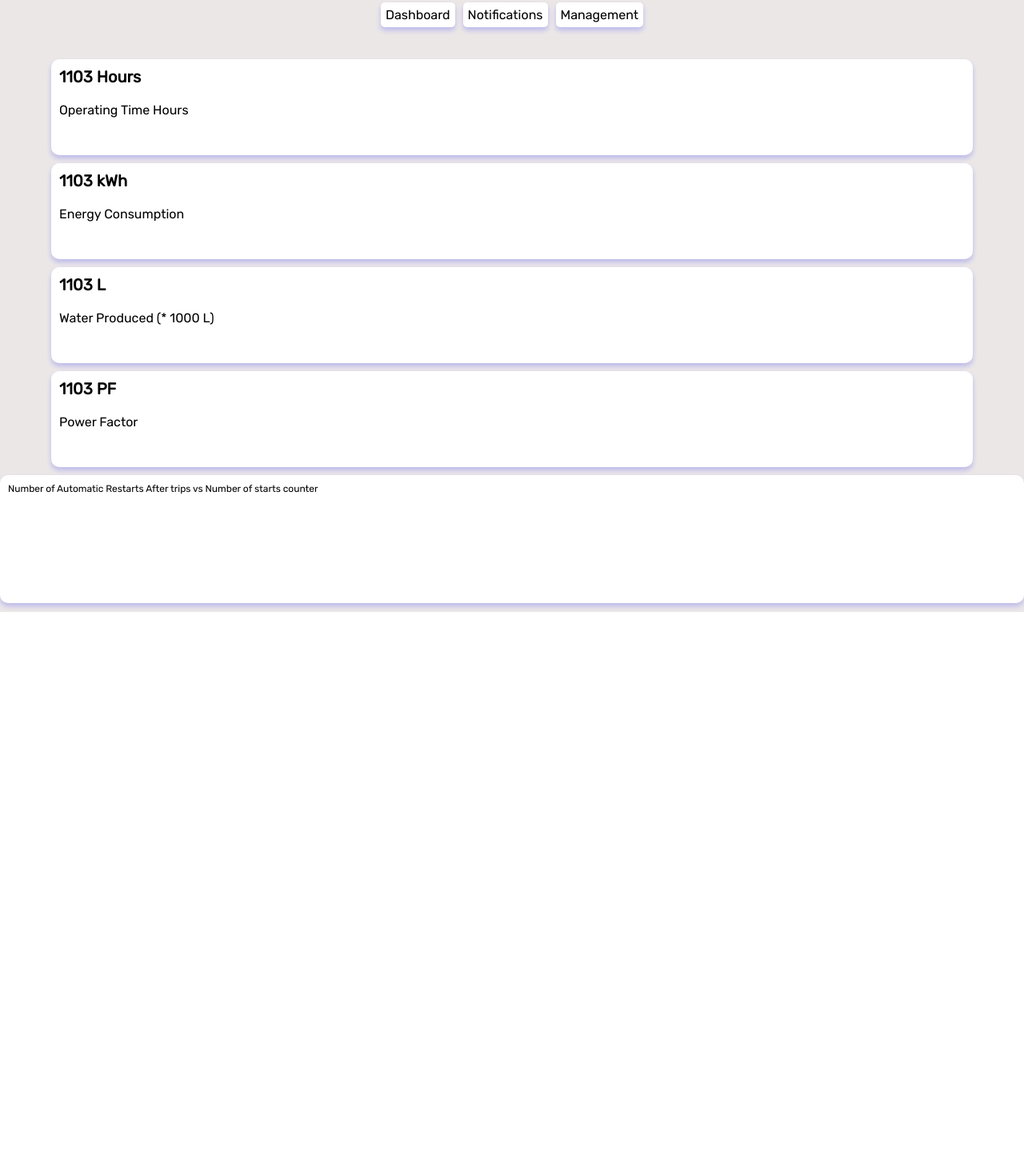
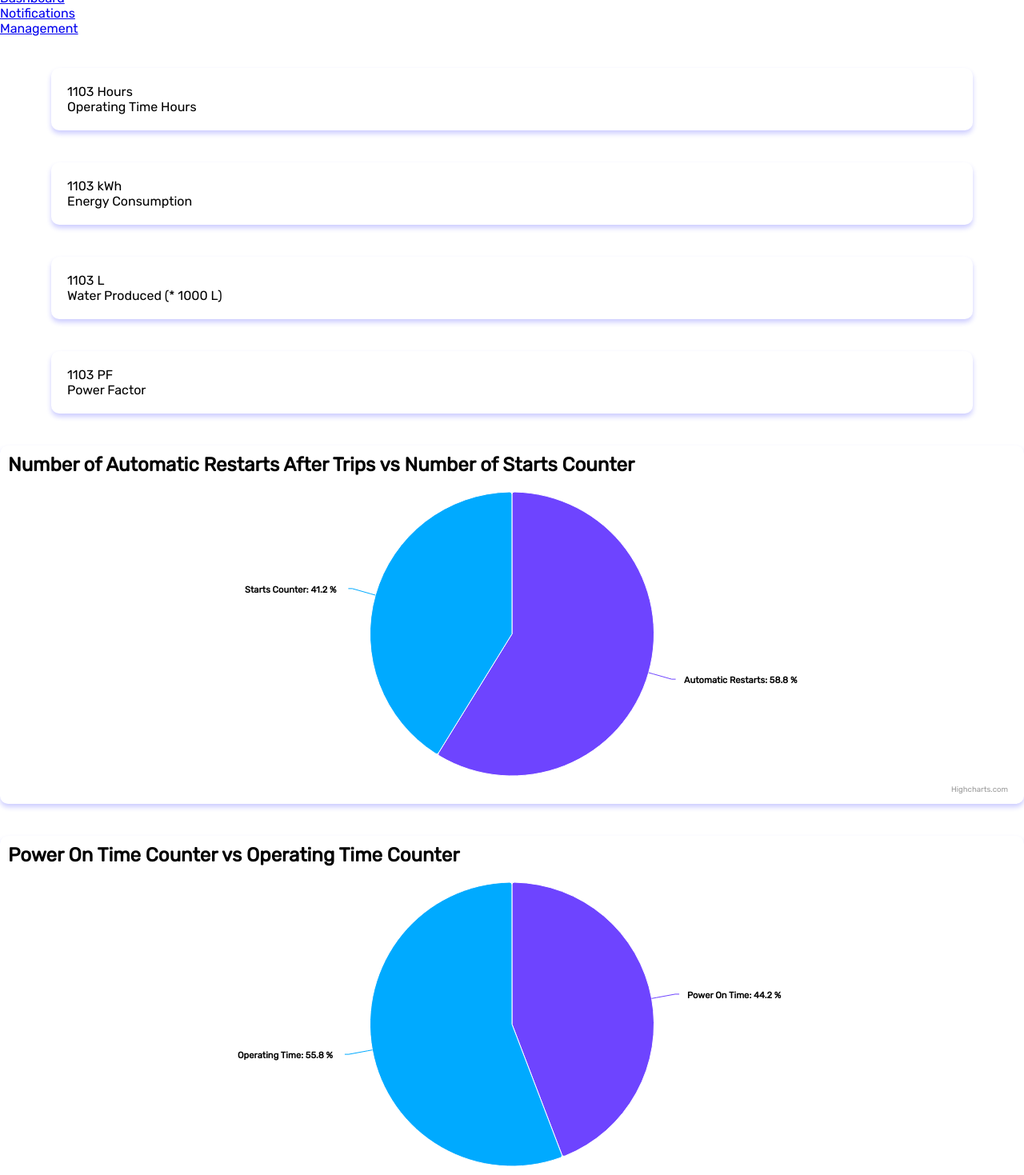
Before and after one commit to Team-Songa-Songa/IOT-Frontend, a React (Create React App) app: page /dashboard in a window 1280 px wide. Shown: the part 40-1509 px from the top of the page at 80% size. Before the commit the page ends 805 px from the top, so only its background shows below. Built offline with nearby package versions, Linux system fonts and the light colour scheme; a web font is replaced by a local one.

Commit message:
underway with the dashboard

```diff
--- a/src/components/Admin/singleSite Dashboard/singleSite.css
+++ b/src/components/Admin/singleSite Dashboard/singleSite.css
@@ -1,47 +1,8 @@
-.single-site {
-  width: 100%;
-  min-height: 100vh;
-  background-color: rgb(235, 231, 231);
-}
-
-.single-site-inner {
-  width: 100%;
-  height: 100%;
-}
-
-.single-site-h1 {
-  text-align: center;
-  margin-top: 5px;
-  /* font-size: 17px; */
-}
-
-.minor-navs {
-  display: flex;
-  flex-direction: row;
-  gap: 10px;
-  margin-top: 10px;
-  justify-content: center;
-}
-.minor-navs-inner {
-  width: 100%;
-  background-color: white;
-  padding: 6px;
-  border-radius: 5px;
-  cursor: pointer;
-  box-shadow: 0px 4px 6px rgba(0, 0, 255, 0.2); /* Bluish box shadow */
-  /* transition: all 0.3s ease-in-out; */
-}
-
-.minor-navs-inner-p {
-  text-decoration: none;
-  color: black;
-}
-
 .main-dashboard {
   display: flex;
   flex-direction: column;
   width: 100%;
-  gap: 10px;
+  gap: 40px; /* Increased gap for better spacing */
   margin-top: 40px;
 }
 
@@ -50,37 +11,15 @@
   margin-left: auto;
   margin-right: auto;
   background-color: white;
-  height: 15vh;
+  height: auto; /* Adjust height to auto to accommodate chart size */
   border-radius: 10px;
-  padding: 10px;
+  padding: 20px; /* Added padding to make space for the chart */
   box-shadow: 0px 4px 6px rgba(0, 0, 255, 0.2); /* Bluish box shadow */
   transition: all 0.3s ease-in-out;
 }
 
-.upper-stats:hover {
-  background: linear-gradient(
-    90deg,
-    rgba(0, 123, 255, 1) 0%,
-    rgba(255, 255, 255, 1) 100%
-  ); /* Blue to white gradient */
-  color: white; /* Text color changes to white */
-  box-shadow: 0px 6px 8px rgba(0, 0, 255, 0.4); /* Slightly stronger shadow on hover */
+.charts {
+  width: 100%;
+  min-height: auto; /* Adjust height to auto to accommodate chart size */
+  padding: 10px; /* Added padding for better alignment */
 }
-
-.upper-stats-hours {
-  font-weight: bold;
-  font-size: 20px;
-}
-
-.upper-stats-text {
-  margin-top: 20px;
-}
-
-.charts{
-    width:100%;
-    min-height:20vh;
-}
-
-.charts-p{
-    font-size:12px;
-}
--- a/src/components/Admin/singleSite Dashboard/singleSiteDashboard.jsx
+++ b/src/components/Admin/singleSite Dashboard/singleSiteDashboard.jsx
@@ -1,7 +1,74 @@
 import React from "react";
 import "./singleSite.css";
 import { Link } from "react-router-dom";
+import Highcharts from "highcharts";
+import HighchartsReact from "highcharts-react-official";
+
 function SingleSiteDashboard() {
+  const chartOptions1 = {
+    chart: {
+      type: "pie",
+      innerSize: "50%",
+      backgroundColor: "transparent",
+      // width: 350,
+      // height: 400,
+    },
+    title: {
+      text: "",
+    },
+    plotOptions: {
+      pie: {
+        dataLabels: {
+          enabled: true,
+          format: "<b>{point.name}</b>: {point.percentage:.1f} %",
+          style: {
+            color: "black",
+          },
+        },
+      },
+    },
+    series: [
+      {
+        name: "Share",
+        data: [
+          { name: "Automatic Restarts", y: 58.8, color: "#6e44ff" },
+          { name: "Starts Counter", y: 41.2, color: "#00aaff" },
+        ],
+      },
+    ],
+  };
+
+  const chartOptions2 = {
+    chart: {
+      type: "pie",
+      innerSize: "50%",
+      backgroundColor: "transparent",
+    },
+    title: {
+      text: "",
+    },
+    plotOptions: {
+      pie: {
+        dataLabels: {
+          enabled: true,
+          format: "<b>{point.name}</b>: {point.percentage:.1f} %",
+          style: {
+            color: "black",
+          },
+        },
+      },
+    },
+    series: [
+      {
+        name: "Share",
+        data: [
+          { name: "Power On Time", y: 44.2, color: "#6e44ff" },
+          { name: "Operating Time", y: 55.8, color: "#00aaff" },
+        ],
+      },
+    ],
+  };
+
   return (
     <>
       <section className="single-site">
@@ -50,20 +117,23 @@ function SingleSiteDashboard() {
             </div>
 
             <div className="upper-stats charts">
-
-              <p className="charts-p">Number of Automatic Restarts After trips vs Number of starts counter</p>
-
-
-
-
-
-
-
+              <h2>
+                Number of Automatic Restarts After Trips vs Number of Starts
+                Counter
+              </h2>
+              <HighchartsReact
+                highcharts={Highcharts}
+                options={chartOptions1}
+              />
             </div>
 
-
-
-
+            <div className="upper-stats charts">
+              <h2>Power On Time Counter vs Operating Time Counter</h2>
+              <HighchartsReact
+                highcharts={Highcharts}
+                options={chartOptions2}
+              />
+            </div>
           </div>
         </div>
       </section>
```
